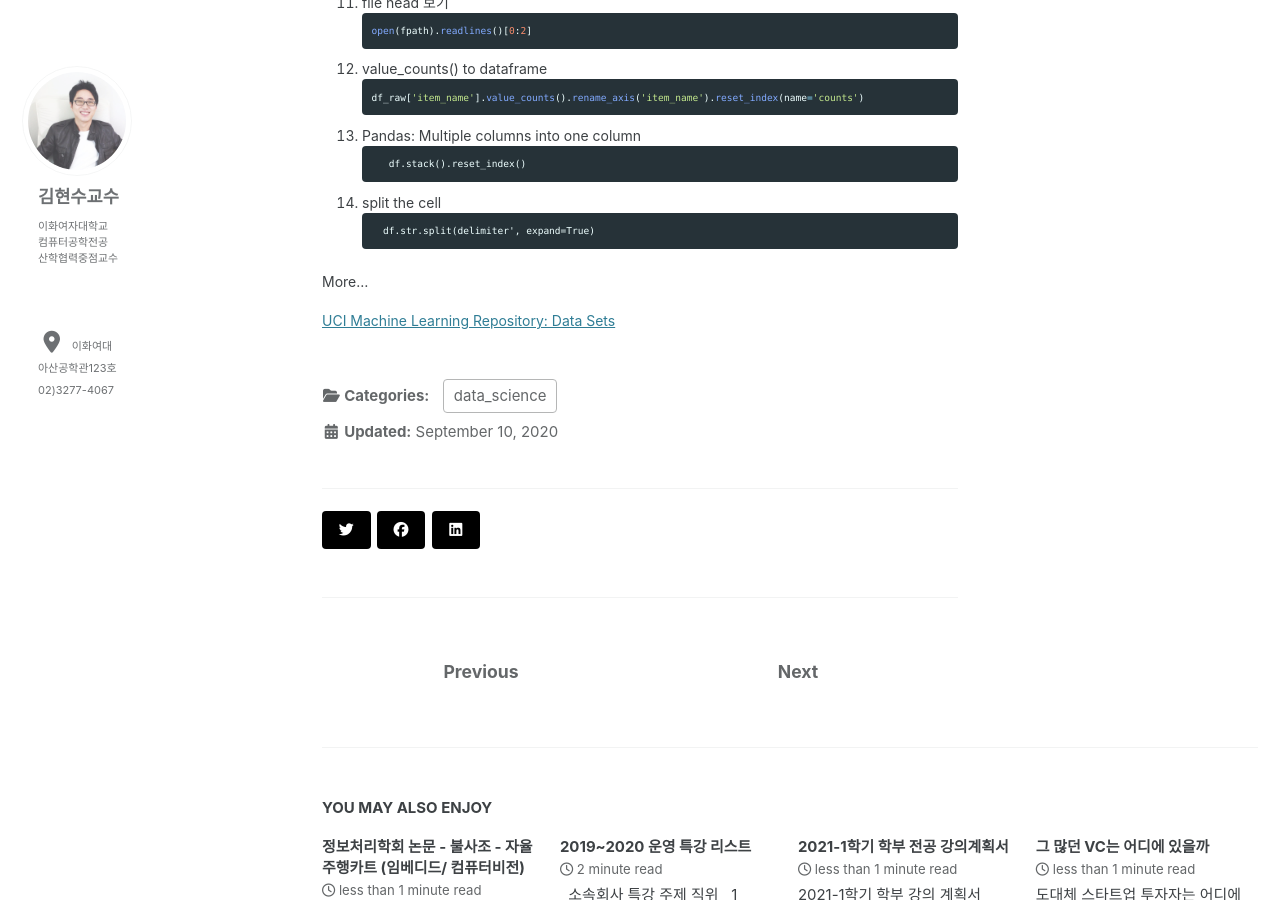
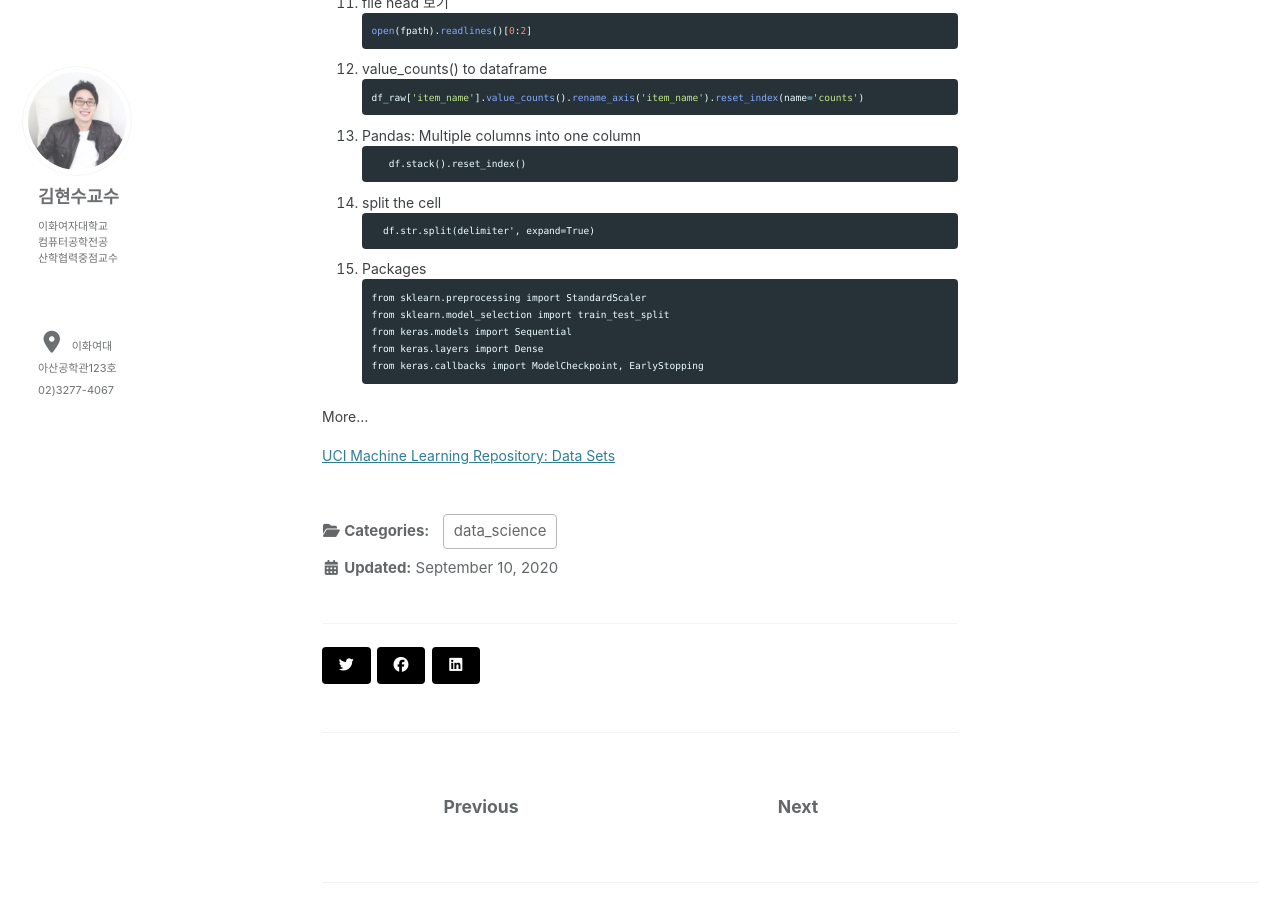
Before and after one commit to faculty-hieonn/faculty-hieonn.github.io, a Jekyll site: the page built from _posts/2020-09-10-pandas.md, in a window 1280 px wide and 900 px high, scrolled down 1386 px. Built offline with Jekyll 4.4.1, drawn with Linux system fonts in a browser that asks for light colours; cached includes are drawn as plain includes; nearby versions of some CDN libraries; some of the changed text lies outside the part shown.

Commit message:
python imports

````diff
--- a/_posts/2020-09-10-pandas.md
+++ b/_posts/2020-09-10-pandas.md
@@ -100,6 +100,15 @@ Pandas Use
   df.str.split(delimiter', expand=True)
 ```
 
+15. Packages
+```
+from sklearn.preprocessing import StandardScaler
+from sklearn.model_selection import train_test_split
+from keras.models import Sequential
+from keras.layers import Dense
+from keras.callbacks import ModelCheckpoint, EarlyStopping
+```
+
 More...
 
 [UCI Machine Learning Repository: Data Sets](https://archive.ics.uci.edu/ml/datasets.php)
````
